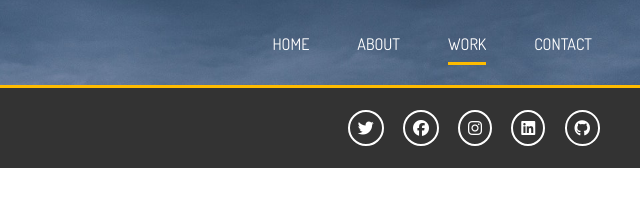
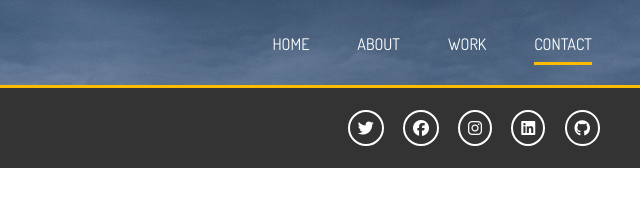
Before and after one commit to s-khodjaev/sass_portfolio, a website: page dist/contact.html in a window 1280 px wide. Shown: the full height of the page, 640-1280 px from the left. Drawn offline with Linux system fonts and the light colour scheme.

Commit message:
added contact.html

```diff
--- a/dist/contact.html
+++ b/dist/contact.html
@@ -28,8 +28,8 @@
           <ul>
             <li><a href="index.html">Home</a></li>
             <li><a href="about.html">About</a></li>
-            <li><a href="work.html" class="current">Work</a></li>
-            <li><a href="contact.html">Contact</a></li>
+            <li><a href="work.html">Work</a></li>
+            <li><a href="contact.html" class="current">Contact</a></li>
           </ul>
         </nav>
       </div>
```
